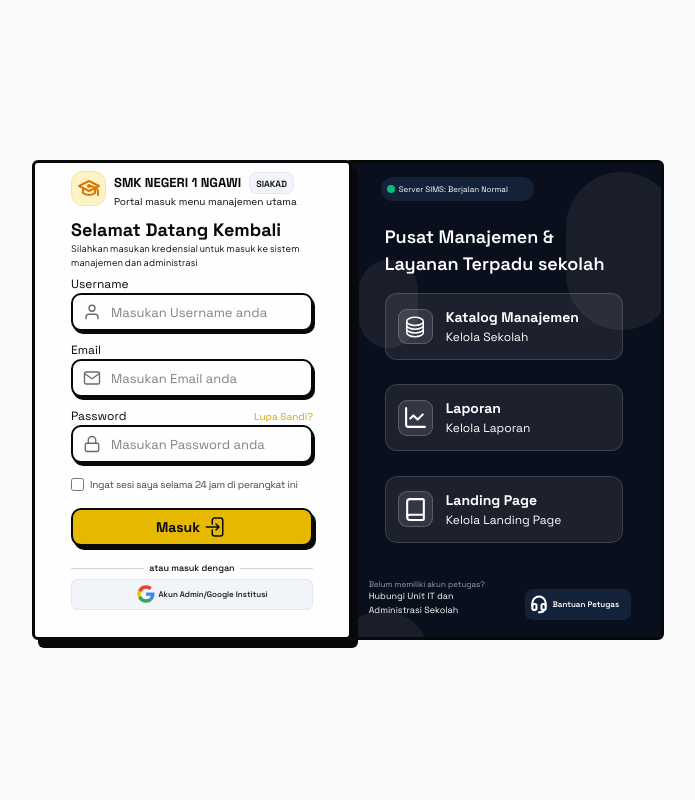
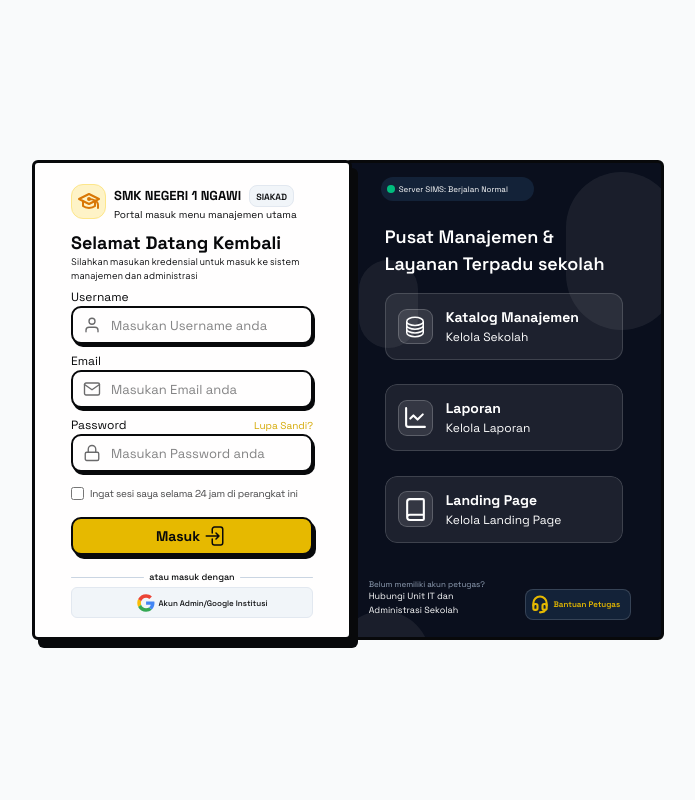
Before and after one commit to 133111/template-website-sekolah, a PHP site: page /dashboard/login.php in a window 1280 px wide. Shown: the whole page, without its empty margins (288-983 px from the left). Run offline with PHP 8.4, Linux system fonts and the light colour scheme.

Commit message:
ui login fix tinggal menu lupa password dan ui google login auth sysem 0Auth

```diff
--- a/dashboard/login.php
+++ b/dashboard/login.php
@@ -43,7 +43,7 @@ include __DIR__ . '/../controllers/login-config.php';
 <div class="main-wrapper"> <!-- main wrapper of all -->
     <aside class="main-content-card">
         <div class="container">
-            <div class="header-text !relative !bottom-[20px]">
+            <div class="header-text !relative !bottom-[10px]">
                 <div class="foto-wrap gap-2">
                     <div class="fotoWrap-svg !h-[35px] flex justify-center items-center !w-[35px] bg-[#fef3c7] border border-[#fde68a] rounded-[12px]">
                         <svg xmlns="http://www.w3.org/2000/svg" viewBox="0 0 24 24" width="24" height="26" fill="none" stroke="#D97706" stroke-width="2" stroke-linecap="round" stroke-linejoin="round"><path d="M2 10l10-5 10 5-10 5z"/><path d="M6 12.5v4.5c3 2.5 9 2.5 12 0v-4.5"/><circle cx="12" cy="10" r="1" fill="#D97706"/><path d="M12 10c4 0 9 2 9 6v3"/></svg>
@@ -57,7 +57,7 @@ include __DIR__ . '/../controllers/login-config.php';
                 <p style="font-family: 'Sora', 'Plus Jakarta Sans', sans-serif;" class="!text-[9px] !tracking-wide relative top-[2px]">Silahkan masukan kredensial untuk masuk ke sistem manajemen dan administrasi</p>
             </div>
 
-            <form action="" method="POST" class="!relative !bottom-[32px]">
+            <form action="" method="POST" class="!relative !bottom-[20px]">
                 <div class="input-box">
                     <label for="username">Username</label>
                     <div class="svg-apply">
@@ -154,14 +154,14 @@ include __DIR__ . '/../controllers/login-config.php';
                     </div>
                     <div class="w-[110%] h-[15%] !relative !top-[15%] gap-4 flex items-center relative right-4">
                         <div class="w-[75%] !h-full">
-                            <div class="text-1 text-start flex flex-col ">
+                            <div class="text-1 text-start flex flex-col">
                                 <p class="text-[8px] text-[#94a3b8]">Belum memiliki akun petugas?</p>
                                 <p class="text-[9px]">Hubungi Unit IT dan Administrasi Sekolah</p>
                             </div>
                         </div>
                         <div class="w-[150px] !h-[60%]">
                             <a href="https://wa.me/6287778031996?text=halo admin, saya butuh bantuan SIMS" target="_blank">
-                                <div class="text-1 !p-[4px] text-start gap-1 !bg-[#132238] cursor-pointer h-full w-full rounded-[8px] flex items-center">
+                                <div class="text-1 !p-[4px] text-start !text-[#E6B900] hover:translate-y-[-2px] duration-350 ease-in-out border border-[#ffffff26] gap-1 !bg-[#132238] cursor-pointer h-full w-full rounded-[8px] flex items-center">
                                     <div>
                                         <svg xmlns="http://www.w3.org/2000/svg" width="20" height="20" viewBox="0 0 24 24" fill="none" stroke="currentColor" stroke-width="2.5" stroke-linecap="round" stroke-linejoin="round" class="icon icon-tabler icons-tabler-outline icon-tabler-headset"><path stroke="none" d="M0 0h24v24H0z" fill="none" /><path d="M4 14v-3a8 8 0 1 1 16 0v3" /><path d="M18 19c0 1.657 -2.686 3 -6 3" /><path d="M4 14a2 2 0 0 1 2 -2h1a2 2 0 0 1 2 2v3a2 2 0 0 1 -2 2h-1a2 2 0 0 1 -2 -2v-3" /><path d="M15 14a2 2 0 0 1 2 -2h1a2 2 0 0 1 2 2v3a2 2 0 0 1 -2 2h-1a2 2 0 0 1 -2 -2v-3" /></svg>
                                     </div>
--- a/dist/output.css
+++ b/dist/output.css
@@ -59,6 +59,7 @@
     --leading-tight: 1.25;
     --radius-xl: 0.75rem;
     --radius-2xl: 1rem;
+    --ease-in: cubic-bezier(0.4, 0, 1, 1);
     --ease-out: cubic-bezier(0, 0, 0.2, 1);
     --ease-in-out: cubic-bezier(0.4, 0, 0.2, 1);
     --blur-md: 12px;
@@ -388,8 +389,26 @@
   .\!bottom-3 {
     bottom: calc(var(--spacing) * 3) !important;
   }
+  .\!bottom-\[9px\] {
+    bottom: 9px !important;
+  }
+  .\!bottom-\[10px\] {
+    bottom: 10px !important;
+  }
+  .\!bottom-\[14px\] {
+    bottom: 14px !important;
+  }
+  .\!bottom-\[18px\] {
+    bottom: 18px !important;
+  }
   .\!bottom-\[20px\] {
     bottom: 20px !important;
+  }
+  .\!bottom-\[25px\] {
+    bottom: 25px !important;
+  }
+  .\!bottom-\[28px\] {
+    bottom: 28px !important;
   }
   .\!bottom-\[32px\] {
     bottom: 32px !important;
@@ -1275,6 +1276,9 @@
   .border-\[\#fde68a\] {
     border-color: #fde68a;
   }
+  .border-\[\#ffffff26\] {
+    border-color: #ffffff26;
+  }
   .border-black {
     border-color: var(--color-black);
   }
@@ -1826,6 +1803,9 @@
   .\!text-\[\#0284c7\] {
     color: #0284c7 !important;
   }
+  .\!text-\[\#E6B900\] {
+    color: #E6B900 !important;
+  }
   .\!text-\[\#d4a800\] {
     color: #d4a800 !important;
   }
@@ -2118,6 +2100,10 @@
     --tw-duration: 300ms;
     transition-duration: 300ms;
   }
+  .duration-350 {
+    --tw-duration: 350ms;
+    transition-duration: 350ms;
+  }
   .duration-400 {
     --tw-duration: 400ms;
     transition-duration: 400ms;
--- a/view/style.css
+++ b/view/style.css
@@ -96,7 +96,7 @@ body{
 .carder{
     background: rgba(255, 255, 255, 0.08);
     cursor: pointer;
-    border: 1.5px solid rgba(255, 255, 255, 0.15);
+    border: 1.5px solid #ffffff26;
     transition: 0.2s ease-in-out;
 }
 .carder:hover{
@@ -236,7 +236,7 @@ body{
     position: relative;
     display: flex;
     flex-direction: column;
-    margin-top: 10px;
+    margin-top: 8px;
     color: #08090B;
     width: 100%;
 }
```
Also changed, not shown: other parts of dist/output.css (+21 -48 lines).
